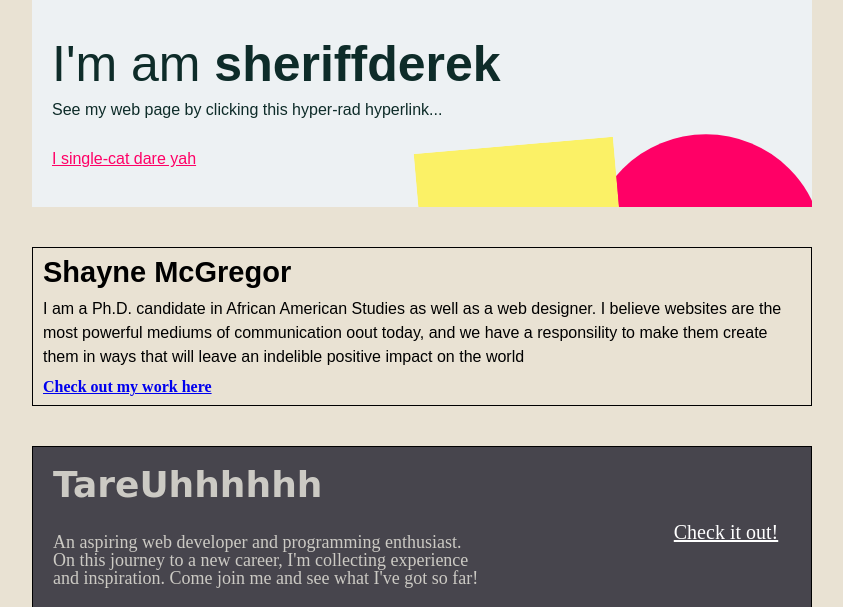
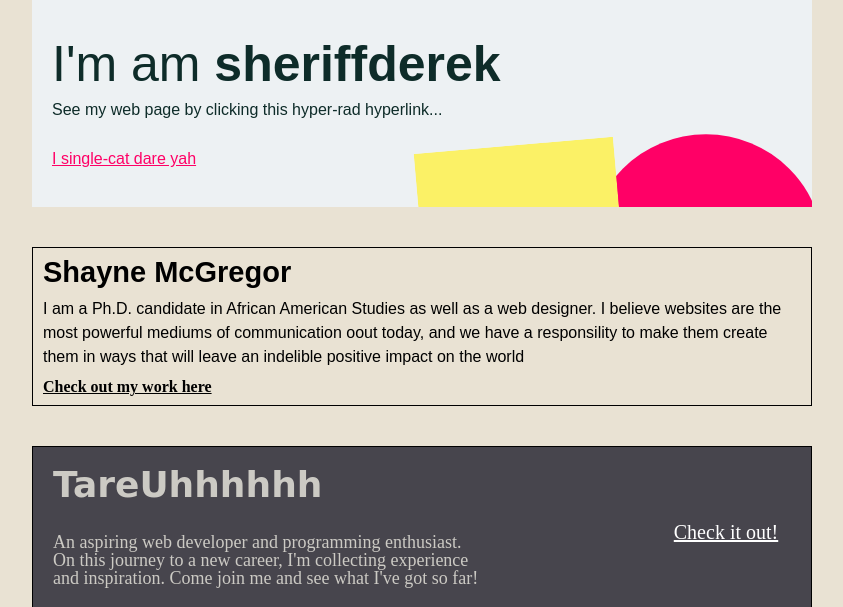
Before and after one commit to perpetual-education-personal/alpha-three-homepage, a PHP site: page / in a window 1280 px wide. Shown: the part 199-806 px from the top of the page, without its empty margins (218-1061 px from the left). Run offline with PHP 8.4, Linux system fonts and the light colour scheme; some web fonts are replaced.

Commit message:
made link black and move font weight from inline

```diff
--- a/index.php
+++ b/index.php
@@ -44,7 +44,7 @@
       <div class="student shayne">
         <h2 class="attention-voice">Shayne McGregor</h2>
         <p class="intro-voice">I am a Ph.D. candidate in African American Studies as well as a web designer. I believe websites are the most powerful mediums of communication oout today, and we have a responsility to make them create them in ways that will leave an indelible positive impact on the world</p>
-        <a href="shayne" style="font-weight:700" target="shayne">Check out my work here</a>
+        <a href="shayne" target="shayne">Check out my work here</a>
       </div>
 
       <div class="student tara">
--- a/style.css
+++ b/style.css
@@ -154,7 +154,8 @@
 
 
 .student.shayne a {
-
+ color: black;
+ font-weight: 700;
 }
 #joshua {
   background: #00b4db; /* fallback for old browsers */
```
